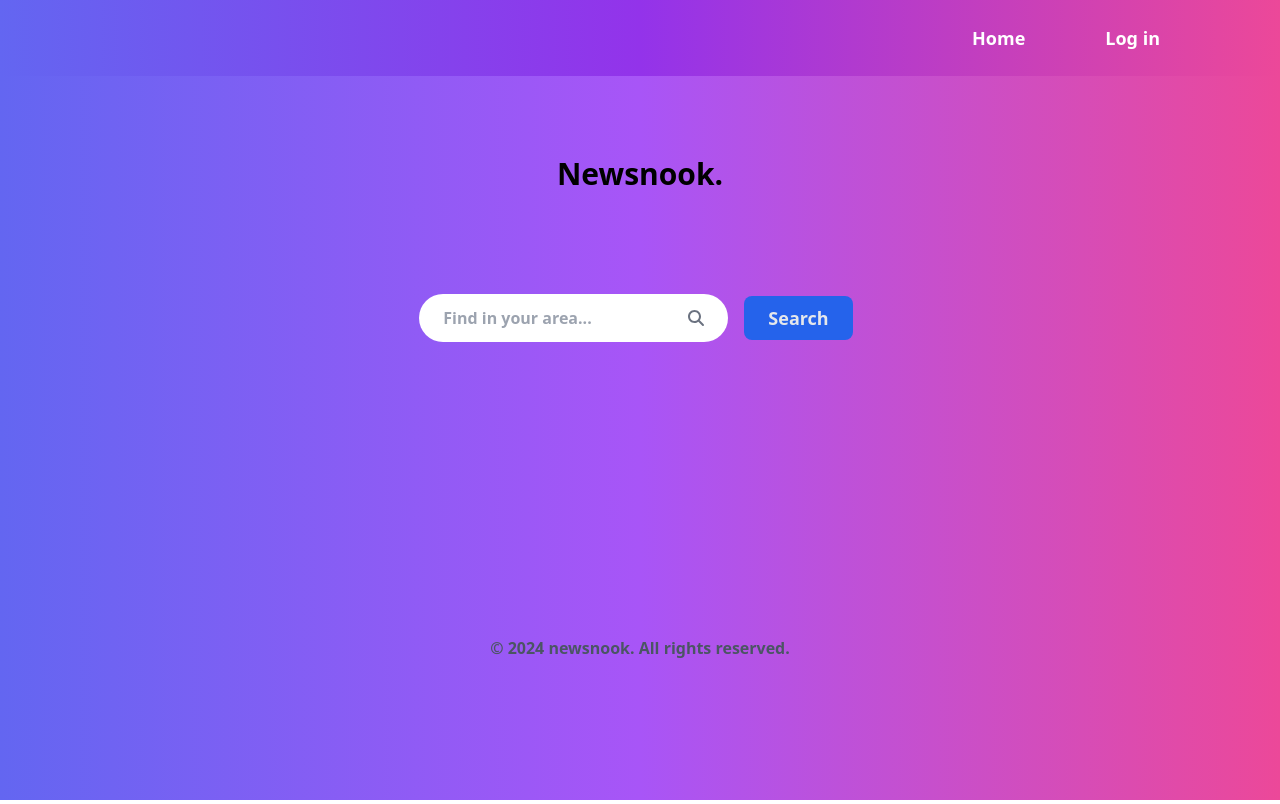
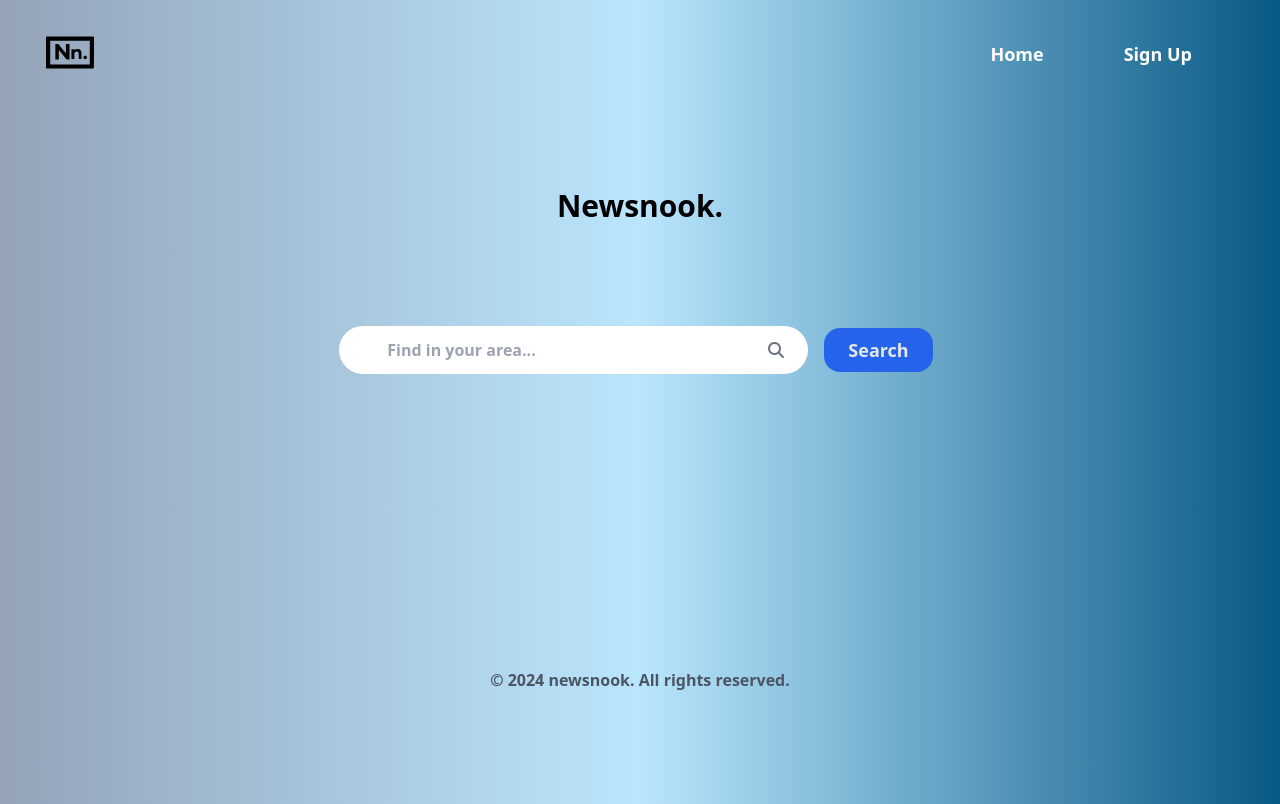
Before and after one commit to ZwingliCaleb/newsnook, a Next.js app: page / in a window 1280 px wide. Built offline with nearby package versions, Linux system fonts and the light colour scheme.

Commit message:
Change Ui look

```diff
--- a/components/Header.tsx
+++ b/components/Header.tsx
@@ -10,28 +10,37 @@ const Header: React.FC = () => {
   };
 
   return (
-    <header className="py-6 px-10 bg-gradient-to-r from-indigo-500 via-purple-600 to-pink-500 text-white relative">
+    <header className="py-6 px-10 bg-gradient-to-r from-slate-400 via-sky-200 to-sky-800 text-white relative">
+      <div className="flex justify-between items-center">
+        {/* Logo */}
+        <div>
+          <a href="/">
+            <img src="icons/NewsnookLogo.svg" alt="Logo" width={60} />
+          </a>
+        </div>
+
         {/* Navigation links for larger screens */}
-      <nav className="hidden sm:flex px-20 gap-10 space-x-3 justify-end">
+        <nav className="hidden sm:flex gap-10 space-x-3 items-center px-12">
           <ul className="flex gap-20">
             <li><a href="/" className="hover:text-gray-300 text-lg font-semibold">Home</a></li>
-          <li><a href="/login" className="hover:text-gray-300 text-lg font-semibold">Log in</a></li>
+            <li><a href="/signup" className="hover:text-gray-300 text-lg font-semibold">Sign Up</a></li>
           </ul>
         </nav>
 
         {/* Hamburger menu for smaller screens */}
-      <div className="sm:hidden absolute right-10 top-6">
+        <div className="sm:hidden">
           <button className="text-white text-2xl" onClick={toggleMenu}>
             <FontAwesomeIcon icon={faBars} />
           </button>
+        </div>
+      </div>
 
       {/* Mobile menu */}
-        <div className={`absolute top-full right-0 mt-2 w-48 bg-gray-800 rounded-lg ${isMenuOpen ? 'block' : 'hidden'} backdrop-filter backdrop-blur-lg bg-opacity-50`}>
+      <div className={`sm:hidden absolute top-full right-0 mt-2 w-48 bg-gray-800 rounded-lg ${isMenuOpen ? 'block' : 'hidden'} backdrop-filter backdrop-blur-lg bg-opacity-50`}>
         <ul className="px-4 py-4 space-y-4 ">
           <li><a href="/" className="hover:text-gray-300 text-lg font-semibold">Home</a></li>
-            <li><a href="/login" className="hover:text-gray-300 text-lg font-semibold">Log in</a></li>
+          <li><a href="/login" className="hover:text-gray-300 text-lg font-semibold">Sign Up</a></li>
         </ul>
-        </div>
       </div>
     </header>
   );
--- a/components/SearchBar.tsx
+++ b/components/SearchBar.tsx
@@ -24,12 +24,12 @@ const SearchBar: React.FC = () => {
             placeholder="Find in your area..."
             value={searchQuery}
             onChange={handleInputChange}
-            className="pl-6 pr-10 py-2 rounded-full focus:outline-none font-semibold focus:ring focus:border-blue-300 w-full sm:w-auto sm:max-w-[600px] h-12"
+            className="pl-12 pr-44 py-2 rounded-full focus:outline-none font-semibold focus:ring focus:border-blue-300 w-full sm:w-auto sm:max-w-[600px] h-12"
           />
           <FontAwesomeIcon icon={faSearch} className="text-gray-500 hover:text-gray-400 absolute right-6 top-1/2 transform -translate-y-1/2" />
         </div>
         <div className="p-2">
-          <button type="submit" className="mt-2 sm:mt-0 ml-0 sm:ml-2 bg-blue-600 hover:bg-blue-700 text-gray-200 font-semibold text-lg px-6 py-2 rounded-lg focus:outline-none focus:ring focus:border-blue-300">
+          <button type="submit" className="mt-2 sm:mt-0 ml-0 sm:ml-2 bg-blue-600 hover:bg-blue-700 text-gray-200 font-semibold text-lg px-6 py-2 rounded-2xl focus:outline-none focus:ring focus:border-blue-300">
             Search
           </button>
         </div>
--- a/pages/index.tsx
+++ b/pages/index.tsx
@@ -6,7 +6,7 @@ const HomePage: React.FC = () => {
   return (
     <div className="min-h-screen flex flex-col">
       <Header />
-      <main className="flex-1 bg-gradient-to-r from-indigo-500 via-purple-500 to-pink-500 ">
+      <main className="flex-1 bg-gradient-to-r from-slate-400 via-sky-200 to-sky-800 ">
         <div className="container mx-auto px-4 py-20">
           <div className="justify-center text-center">
            <h1 className="text-3xl pb-20 font-bold mb-4">Newsnook.</h1>
--- a/pages/login.tsx
+++ b/pages/login.tsx
@@ -76,7 +76,7 @@ const Login: React.FC = () => {
             <div className="flex gap-4">
               <button
                 type="submit"
-                className="px-8 py-2 h-12 bg-green-500 hover:bg-green-600 text-white font-semibold shadow-md rounded-md focus:outline-none focus:ring focus:border-green-300"
+                className="px-8 py-2 h-12 bg-green-500 hover:bg-green-600 text-white  font-semibold shadow-md rounded-md focus:outline-none focus:ring focus:border-green-300"
               >
                Login
               </button>
```
Lines whose indentation alone changed are shown as unchanged.
